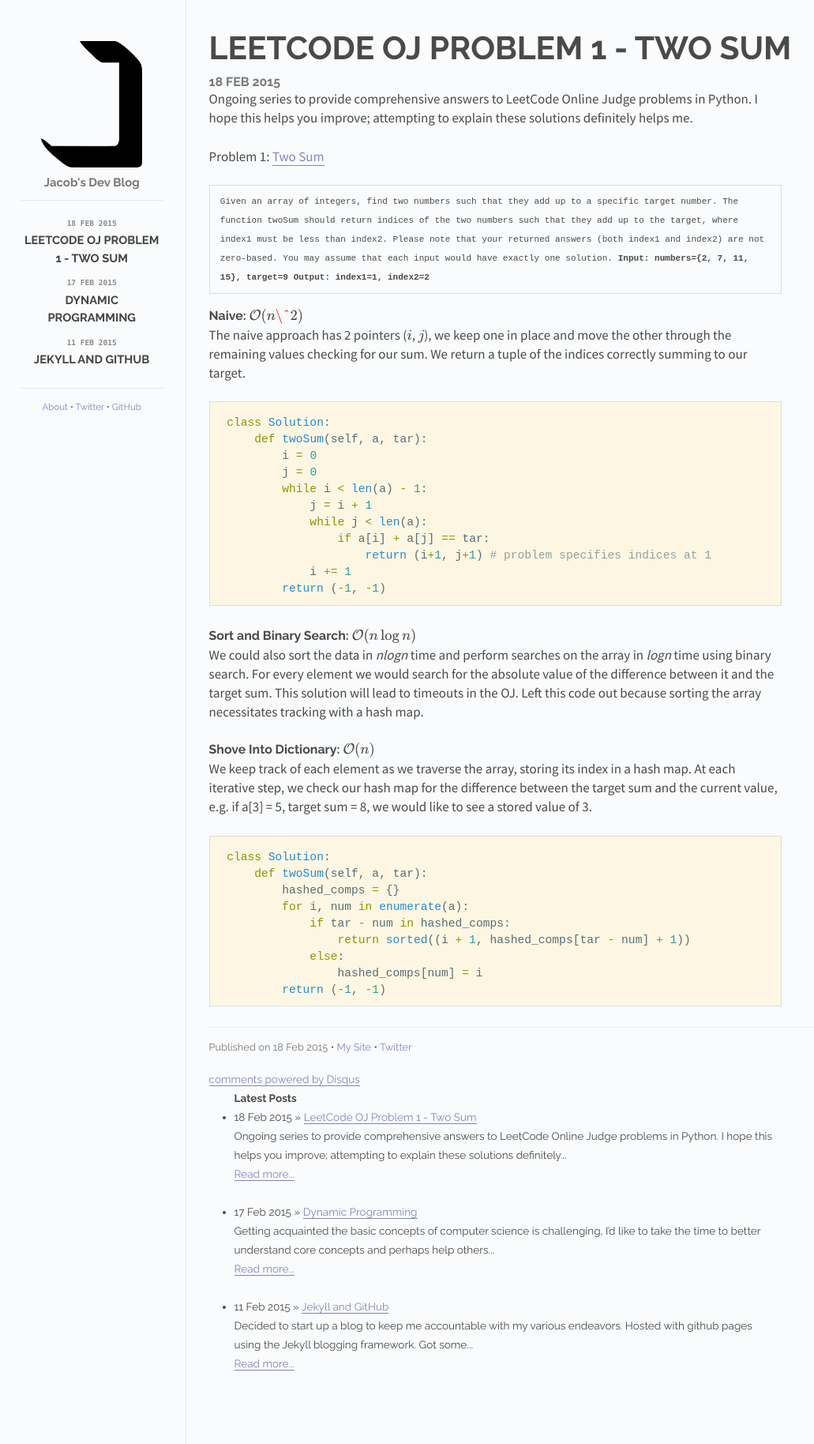
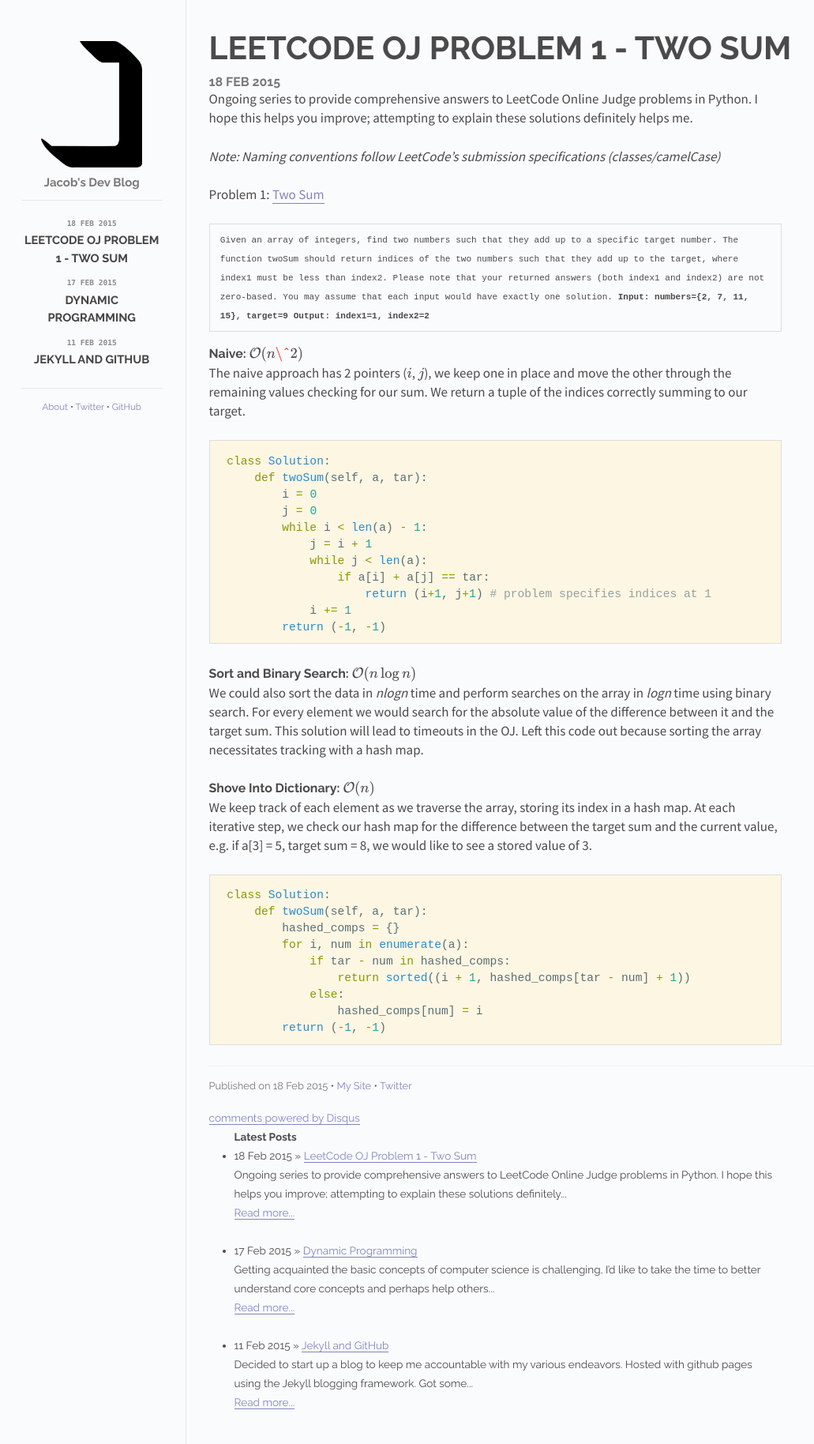
Before and after one commit to jancojt/jancojt.github.io, a Jekyll site: the page built from _posts/2015-02-18-leetcode-001.md, in a window 1280 px wide. Shown: the whole page at 79% size, without its empty margins (123-1154 px from the left). Built offline with Jekyll 4.4.1, drawn with Linux system fonts in a browser that asks for light colours; Markdown is read by kramdown in place of the engine named in the settings; formulas are drawn with MathJax 3; comment, search, counter and statistics services are not loaded.

Commit message:
small change

```diff
--- a/_posts/2015-02-18-leetcode-001.md
+++ b/_posts/2015-02-18-leetcode-001.md
@@ -8,6 +8,7 @@ categories: posts
 Ongoing series to provide comprehensive answers to LeetCode Online Judge problems in Python.
 I hope this helps you improve; attempting to explain these solutions definitely helps me.
 
+*Note\: Naming conventions follow LeetCode's submission specifications (classes/camelCase)*
 
 Problem 1: [Two Sum](https://oj.leetcode.com/problems/two-sum/)
 
```
